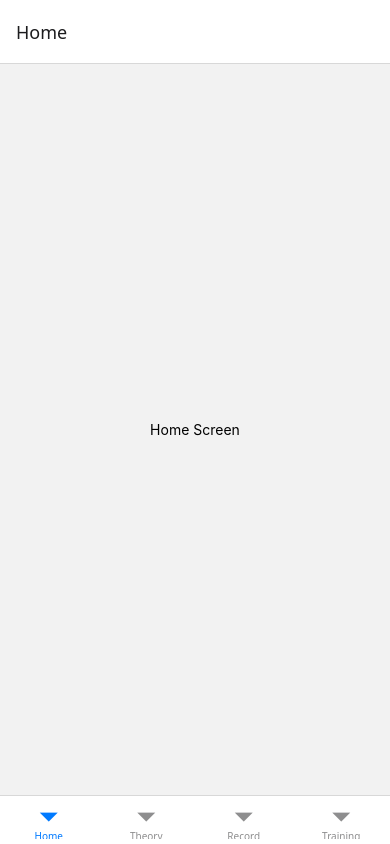
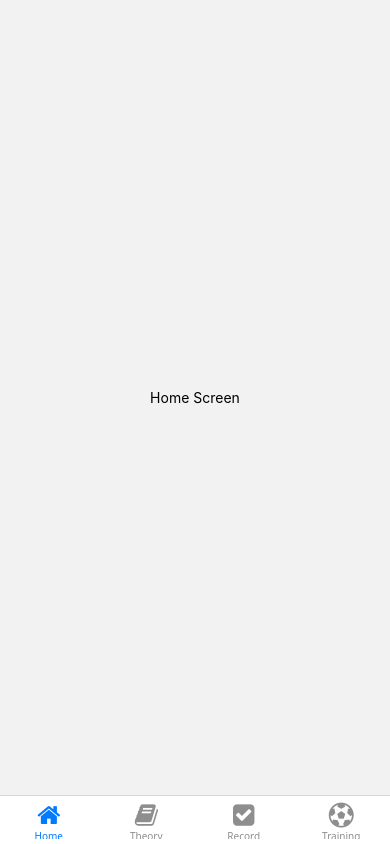
Before and after one commit to yamiscott/taekwon-go, a React Native app: screen /Root in a window 390 px wide. Built offline with nearby package versions, Linux system fonts and the light colour scheme.

Commit message:
Added Tab Icons

```diff
--- a/package.json
+++ b/package.json
@@ -18,7 +18,8 @@
     "react": "19.2.0",
     "react-native": "0.83.1",
     "react-native-safe-area-context": "^5.5.2",
-    "react-native-screens": "^4.19.0"
+    "react-native-screens": "^4.19.0",
+    "react-native-vector-icons": "^10.3.0"
   },
   "devDependencies": {
     "@babel/core": "^7.25.2",
@@ -33,6 +34,7 @@
     "@react-native/typescript-config": "0.83.1",
     "@types/jest": "^29.5.13",
     "@types/react": "^19.2.0",
+    "@types/react-native-vector-icons": "^6.4.18",
     "@types/react-test-renderer": "^19.1.0",
     "eslint": "^8.19.0",
     "jest": "^29.6.3",
--- a/src/navigation/BottomTabs.tsx
+++ b/src/navigation/BottomTabs.tsx
@@ -1,5 +1,6 @@
 import * as React from 'react';
 import { createBottomTabNavigator } from '@react-navigation/bottom-tabs';
+import FontAwesome from 'react-native-vector-icons/FontAwesome';
 import HomeScreen from '../screens/HomeScreen';
 import TheoryScreen from '../screens/TheoryScreen';
 import RecordScreen from '../screens/RecordScreen';
@@ -9,7 +10,26 @@ const Tab = createBottomTabNavigator();
 
 export default function BottomTabs() {
   return (
-    <Tab.Navigator>
+    <Tab.Navigator
+      screenOptions={({ route }) => ({
+        headerShown: false,
+        tabBarIcon: ({ color, size }) => {
+          let iconName: string = 'circle';
+
+          if (route.name === 'Home') {
+            iconName = 'home';
+          } else if (route.name === 'Theory') {
+            iconName = 'book';
+          } else if (route.name === 'Record') {
+            iconName = 'check-square';
+          } else if (route.name === 'Training') {
+            iconName = 'soccer-ball-o';
+          }
+
+          return <FontAwesome name={iconName} size={size} color={color} />;
+        },
+      })}
+    >
       <Tab.Screen name="Home" component={HomeScreen} />
       <Tab.Screen name="Theory" component={TheoryScreen} />
       <Tab.Screen name="Record" component={RecordScreen} />
```
Also changed, not shown: 2 other files (tests, documents, lock files or other folders).
